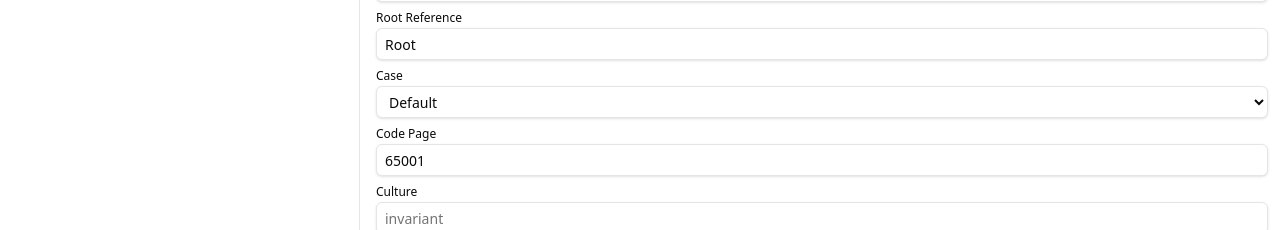
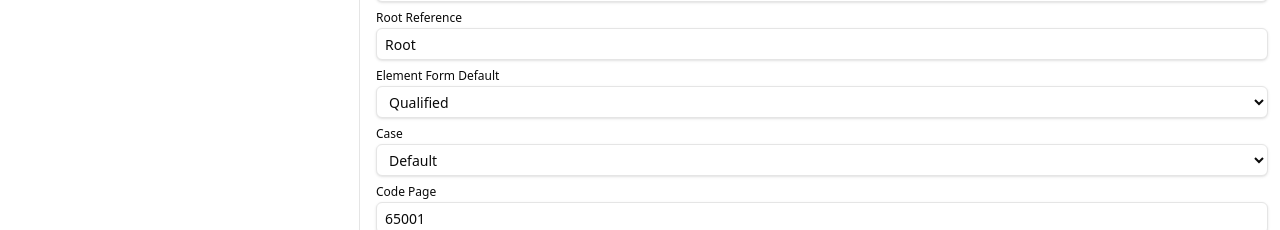
Before and after one commit to springcomp/fred, a React (Vite) app: page / in a window 1280 px wide. Shown: the part 175-405 px from the top of the page. Built offline with nearby package versions, Linux system fonts and the light colour scheme.

Commit message:
supports elementFormDefault <xs:schema /> property

```diff
--- a/src/components/properties/InfoPanels.tsx
+++ b/src/components/properties/InfoPanels.tsx
@@ -44,6 +44,11 @@ const justificationOptions: Record<string, Justification> = {
 const parserOptimizationOptions: Record<string, ParserOptimization> = {
   Speed: ParserOptimization.Speed,
   Complexity: ParserOptimization.Complexity,
+};
+
+const elementFormDefaultOptions: Record<string, string> = {
+  Qualified: "qualified",
+  Unqualified: "unqualified",
 };
 
 /** XSD built-in simple types (xs: prefix is added during serialization). */
@@ -98,16 +103,20 @@ const xsdBuiltInTypes: Record<string, string> = {
 
 interface SchemaInfoPanelProps {
   info: SchemaInfo;
+  elementFormDefault: string;
   onChange: (property: string, value: unknown) => void;
+  onDirectChange: (property: string, value: unknown) => void;
   isDirty: (property: string) => boolean;
+  isDirectDirty: (property: string) => boolean;
 }
 
-export function SchemaInfoPanel({ info, onChange, isDirty }: SchemaInfoPanelProps) {
+export function SchemaInfoPanel({ info, elementFormDefault, onChange, onDirectChange, isDirty, isDirectDirty }: SchemaInfoPanelProps) {
   return (
     <div className="flex flex-col gap-0.5">
       <SectionHeader title="General" />
       <TextField label="Standard" value={info.standard} onChange={(v) => onChange("standard", v)} dirty={isDirty("standard")} />
       <TextField label="Root Reference" value={info.rootReference ?? ""} onChange={(v) => onChange("rootReference", v || null)} dirty={isDirty("rootReference")} />
+      <EnumField label="Element Form Default" value={elementFormDefault} options={elementFormDefaultOptions} onChange={(v) => onDirectChange("elementFormDefault", v)} dirty={isDirectDirty("elementFormDefault")} />
       <EnumField label="Case" value={info.case} options={caseOptions} onChange={(v) => onChange("case", v)} dirty={isDirty("case")} />
       <NumberField label="Code Page" value={info.codePage} onChange={(v) => onChange("codePage", v)} dirty={isDirty("codePage")} />
       <TextField label="Culture" value={info.cultureName ?? ""} onChange={(v) => onChange("cultureName", v || null)} placeholder="invariant" dirty={isDirty("cultureName")} />
--- a/src/components/properties/PropertySheet.tsx
+++ b/src/components/properties/PropertySheet.tsx
@@ -64,7 +64,16 @@ export function PropertySheet() {
       </div>
 
       {/* Kind-specific panel */}
-      {node.kind === "schema" && <SchemaInfoPanel info={node.schemaInfo} onChange={makeOnChange("schemaInfo")} isDirty={makeIsDirty("schemaInfo")} />}
+      {node.kind === "schema" && (
+        <SchemaInfoPanel
+          info={node.schemaInfo}
+          elementFormDefault={node.elementFormDefault}
+          onChange={makeOnChange("schemaInfo")}
+          onDirectChange={onDirectChange}
+          isDirty={makeIsDirty("schemaInfo")}
+          isDirectDirty={isDirectDirty}
+        />
+      )}
 
       {node.kind === "record" && (
         <RecordInfoPanel
--- a/src/model/parser.ts
+++ b/src/model/parser.ts
@@ -60,6 +60,7 @@ export function parseXsd(xsdText: string): FFSchemaNode {
   }
 
   const targetNamespace = schemaEl.getAttribute('targetNamespace') ?? '';
+  const elementFormDefault = schemaEl.getAttribute('elementFormDefault') ?? 'unqualified';
   const schemaInfo = parseSchemaInfo(schemaEl);
 
   // Find root element(s)
@@ -78,6 +79,7 @@ export function parseXsd(xsdText: string): FFSchemaNode {
     id: uid(),
     kind: 'schema',
     targetNamespace,
+    elementFormDefault,
     schemaInfo,
     children: [],
   };
--- a/src/model/serializer.ts
+++ b/src/model/serializer.ts
@@ -74,7 +74,7 @@ export function serializeXsd(schema: FFSchemaNode): string {
     `xmlns:b="${BTS_NS}"`,
     `xmlns:xs="${XS_NS}"`,
     schema.targetNamespace ? `targetNamespace="${escapeAttr(schema.targetNamespace)}"` : '',
-    'elementFormDefault="qualified"',
+    `elementFormDefault="${escapeAttr(schema.elementFormDefault)}"`,
   ]
     .filter(Boolean)
     .join('\n    ');
--- a/src/model/types.ts
+++ b/src/model/types.ts
@@ -144,6 +144,7 @@ interface FFNodeBase {
 export interface FFSchemaNode extends FFNodeBase {
   kind: 'schema';
   targetNamespace: string;
+  elementFormDefault: string;
   schemaInfo: SchemaInfo;
 }
 
--- a/src/store/editorStore.ts
+++ b/src/store/editorStore.ts
@@ -14,6 +14,7 @@ const INFO_KEYS: Record<string, string> = {
 
 /** Direct (top-level) node properties we also track for dirty comparison. */
 const DIRECT_PROPS: Record<string, string[]> = {
+  schema: ['elementFormDefault'],
   record: ['name', 'minOccurs', 'maxOccurs'],
   element: ['name', 'dataType'],
   attribute: ['name', 'dataType'],
```
